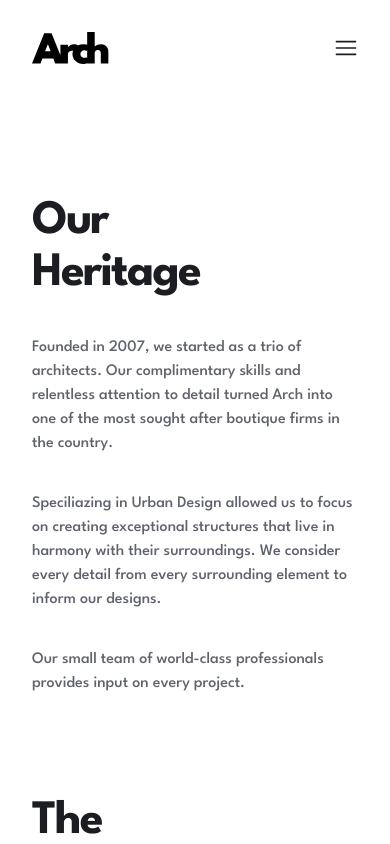
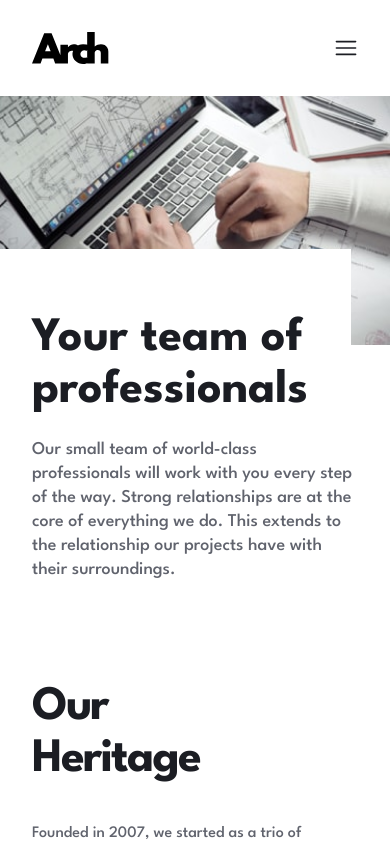
Before and after one commit to KingJosephI/architect-app, a Next.js app: page /about in a window 390 px wide. Shown: the top 844 px of the page. Built offline with nearby package versions, Linux system fonts and the light colour scheme.

Commit message:
feat: add about page mobile hero section

```diff
--- a/app/about/page.tsx
+++ b/app/about/page.tsx
@@ -7,6 +7,41 @@ import { leaders } from "./leaders";
 const About = () => {
   return (
     <main>
+      <section className="md:px-10 lg:px-[165px]">
+        <picture>
+          <source
+            media="(min-width:1024px)"
+            srcSet="/assets/about/desktop/image-hero.jpg"
+          />
+          <source
+            media="(min-width:768px)"
+            srcSet="/assets/about/tablet/image-hero.jpg"
+          />
+          <img
+            src="/assets/about/mobile/image-hero.jpg"
+            alt="Porfolio Cover Illustration"
+            className="w-screen lg:w-[354px] lg:h-[560px]"
+          />
+        </picture>
+
+        <div className="-mt-24 md:mt-0">
+          <h1 className="hidden md:block font-bold text-[120px] leading-[200px] -tracking-[3px] text-veryLightGrey">
+            About
+          </h1>
+          <div className="relative">
+            <h2 className="pl-8 w-[90%] font-bold pt-16 bg-white text-5xl leading-[52px] -tracking-[1.2] pb-[21px]">
+              Your team of professionals
+            </h2>
+            <p className="px-8 text-lg leading-6 font-medium text-darkGray">
+              Our small team of world-class professionals will work with you
+              every step of the way. Strong relationships are at the core of
+              everything we do. This extends to the relationship our projects
+              have with their surroundings.
+            </p>
+          </div>
+        </div>
+      </section>
+
       <section className="px-8 md:px-10 lg:px-[165px] flex gap-[100px]  py-[100px] lg:py-[200px]">
         <div>
           <h2 className="font-bold text-5xl leading-[52px] -tracking-[1.71px] lg:text-7xl lg:leading-[64px] lg:-tracking-[2px]">
```
